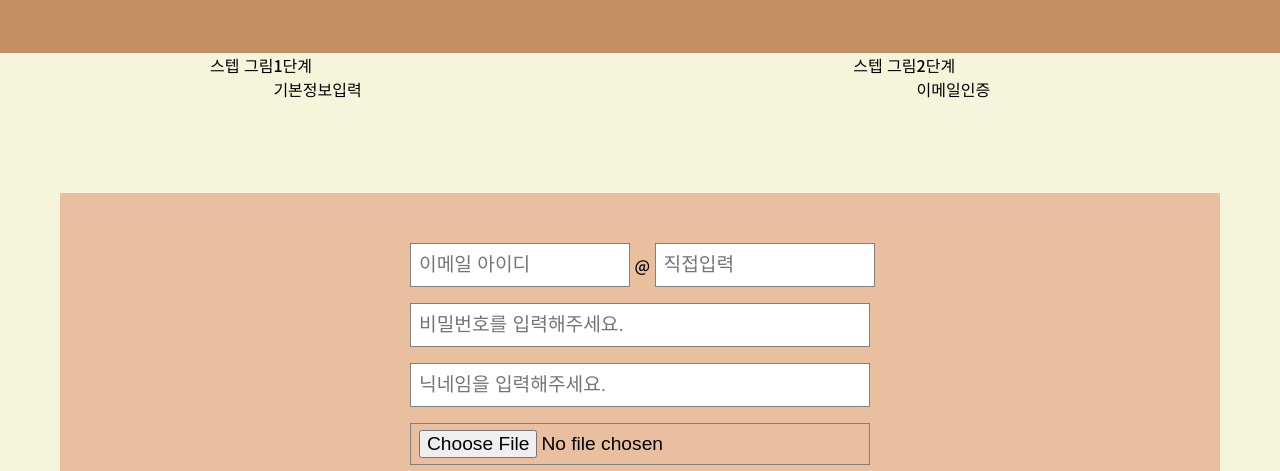
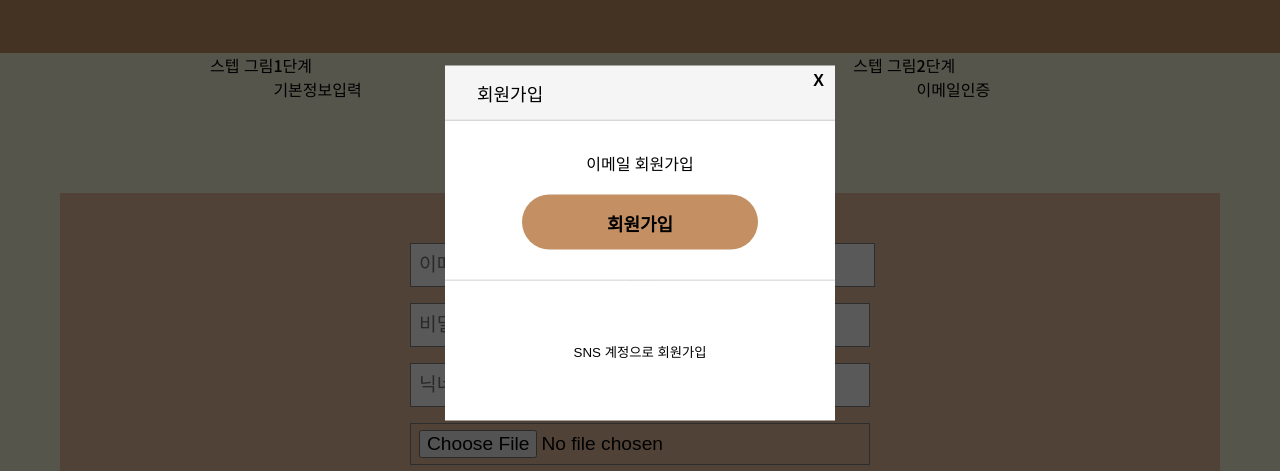
Before and after one commit to Donkey-s-Ears/Donkeys-front, a React app: page /RegisterPage in a window 1280 px wide. Shown: the part 157-628 px from the top of the page. Built offline with nearby package versions, Linux system fonts and the light colour scheme.

Commit message:
[DON-27] feat: RegisterPage 모달 구현

```diff
--- /dev/null
+++ b/src/components/Modal/Modal.Styled.jsx
@@ -0,0 +1,18 @@
+import styled from 'styled-components';
+
+const ModalStyled = styled.div`
+  width: 100vw;
+  height: 100vh;
+  position: absolute;
+  top: 0;
+  display: ${props => (props.isActive ? 'none' : 'block')};
+`;
+
+ModalStyled.background = styled.div`
+  width: 100vw;
+  height: 100vh;
+  background-color: #000000;
+  opacity: 0.65;
+`;
+
+export default ModalStyled;
--- /dev/null
+++ b/src/components/Modal/Modal.jsx
@@ -0,0 +1,15 @@
+import { useState } from 'react';
+import ModalStyled from './Modal.Styled.jsx';
+import RegisterType from '../RegisterForm/RegisterType.jsx';
+
+const Modal = () => {
+  const [isActive, setIsActive] = useState(false);
+  return (
+    <ModalStyled isActive={isActive}>
+      <ModalStyled.background />
+      <RegisterType setIsActive={setIsActive} />
+    </ModalStyled>
+  );
+};
+
+export default Modal;
--- /dev/null
+++ b/src/components/RegisterForm/RegisterType.Styled.jsx
@@ -0,0 +1,61 @@
+import styled from 'styled-components';
+
+const RegisterTypeStyled = styled.div`
+  position: absolute;
+  width: 390px;
+  top: 50%;
+  left: 50%;
+  opacity: 1;
+  transform: translate(-50%, -50%);
+`;
+
+RegisterTypeStyled.Top = styled.div`
+  position: relative;
+  height: 55px;
+  line-height: 55px;
+  vertical-align: middle;
+  padding: 0 32px;
+  margin: auto;
+  background-color: #f5f5f5;
+  font-size: 18px;
+  border-bottom: 1px solid #e0e0e0;
+`;
+
+RegisterTypeStyled.exitButton = styled.button`
+  position: absolute;
+  right: 5px;
+  top: 5px;
+  border: none;
+  font-size: 1rem;
+  font-weight: bold;
+  background-color: #f5f5f5;
+  cursor: pointer;
+`;
+
+RegisterTypeStyled.middle = styled.div`
+  text-align: center;
+  padding: 30px 0;
+  background-color: #fff;
+  border-bottom: 1px solid #e0e0e0;
+`;
+
+RegisterTypeStyled.button = styled.button`
+  margin: 20px 77px 0 77px;
+  width: calc(100% - 154px);
+  height: 55px;
+  background-color: #c38f63;
+  border-radius: 55px;
+  border: none;
+  cursor: pointer;
+  font-size: 18px;
+  font-weight: 600;
+`;
+
+RegisterTypeStyled.bottom = styled.button`
+  width: 100%;
+  height: 140px;
+  background-color: #fff;
+  border: none;
+`;
+
+export default RegisterTypeStyled;
--- /dev/null
+++ b/src/components/RegisterForm/RegisterType.jsx
@@ -0,0 +1,24 @@
+import RegisterTypeStyled from './RegisterType.Styled.jsx';
+
+const RegisterType = ({ setIsActive }) => {
+  const onClickHandler = () => {
+    setIsActive(true);
+  };
+  return (
+    <RegisterTypeStyled>
+      <RegisterTypeStyled.Top>
+        회원가입
+        <RegisterTypeStyled.exitButton onClick={onClickHandler}>X</RegisterTypeStyled.exitButton>
+      </RegisterTypeStyled.Top>
+      <RegisterTypeStyled.middle>
+        이메일 회원가입
+        <RegisterTypeStyled.button onClick={onClickHandler}>회원가입</RegisterTypeStyled.button>
+      </RegisterTypeStyled.middle>
+      <RegisterTypeStyled.bottom>
+        <div>SNS 계정으로 회원가입</div>
+      </RegisterTypeStyled.bottom>
+    </RegisterTypeStyled>
+  );
+};
+
+export default RegisterType;
--- a/src/page/RegisterPage.jsx
+++ b/src/page/RegisterPage.jsx
@@ -1,6 +1,7 @@
 import PageContextStyled from '../components/PageContext/PageContext.styled.jsx';
 import RegisterStep from '../components/RegisterStep/RegisterStep.jsx';
 import RegisterForm from '../components/RegisterForm/RegisterForm.jsx';
+import Modal from '../components/Modal/Modal.jsx';
 
 const RegisterPage = () => {
   console.log('RegisterPage');
@@ -9,6 +10,7 @@ const RegisterPage = () => {
       <PageContextStyled>회원가입 페이지 문구</PageContextStyled>
       <RegisterStep />
       <RegisterForm />
+      <Modal />
     </>
   );
 };
```
